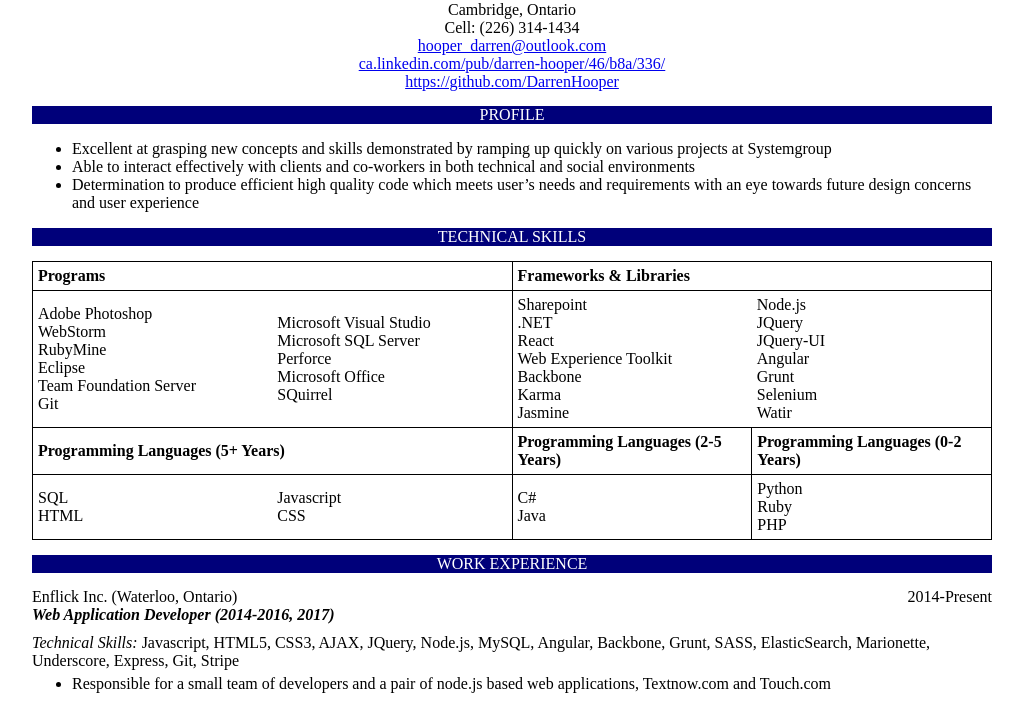
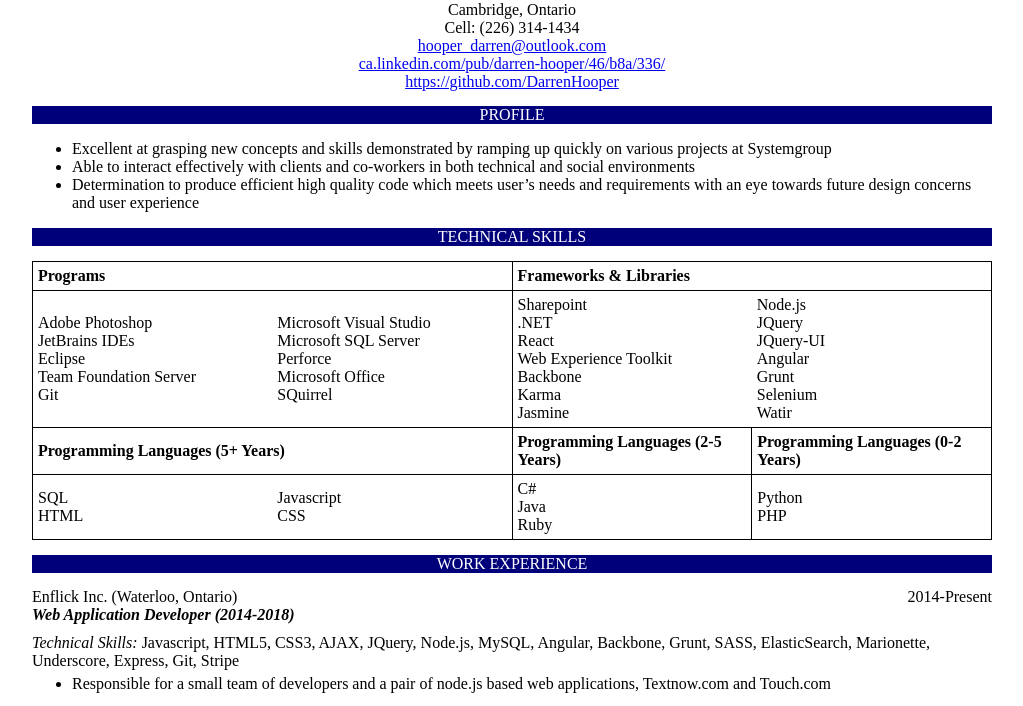
Before and after one commit to DarrenHooper/DarrenHooper.github.io, a plain HTML site: page resume.html in a window 1280 px wide. Shown: the part 79-785 px from the top of the page, without its empty margins (128-1151 px from the left). Drawn offline with Linux system fonts and the light colour scheme.

Commit message:
2018 Update

```diff
--- a/resume.html
+++ b/resume.html
@@ -46,8 +46,7 @@
     <tr>
         <td>
             Adobe Photoshop<br>
-            WebStorm<br>
-            RubyMine<br>
+            JetBrains IDEs<br>
             Eclipse<br>
             Team Foundation Server<br>
             Git
@@ -95,10 +94,10 @@
         <td class="sectionBorder">
             C#<br/>
             Java<br/>
+            Ruby<br>
         </td>
         <td>
             Python<br>
-            Ruby<br>
             PHP<br/>
         </td>
     </tr>
@@ -115,7 +114,7 @@
     </span>
 </div>
 <div class="jobTitle">
-    Web Application Developer (2014-2016, 2017)
+    Web Application Developer (2014-2018)
 </div>
 <span class='technicalSkills'>Technical Skills:</span> Javascript, HTML5, CSS3, AJAX, JQuery, Node.js, MySQL, Angular, Backbone, Grunt, SASS, ElasticSearch, Marionette, Underscore, Express, Git, Stripe
 <ul class="pointList">
```
